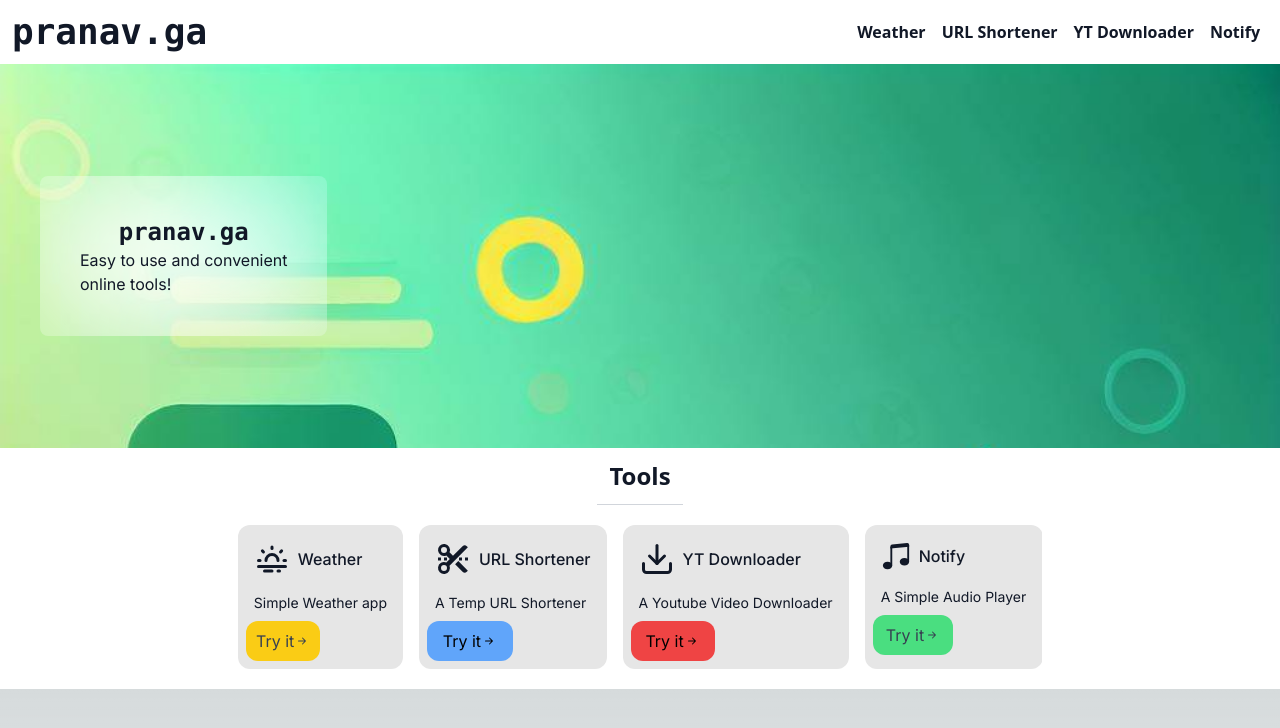
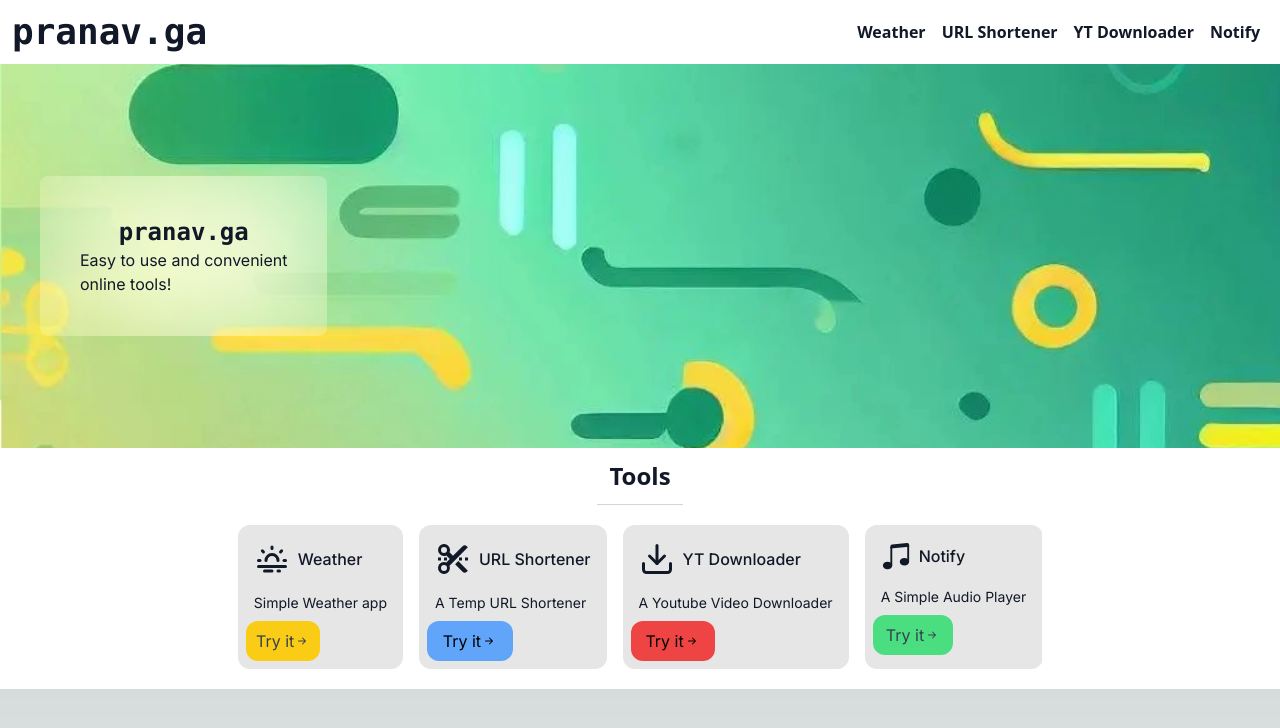
Before and after one commit to pranav-bot-code/pranav-ga, a Next.js app: page / in a window 1280 px wide. Shown: the top 728 px of the page. Built offline with nearby package versions, Linux system fonts and the light colour scheme.

Commit message:
optimization

```diff
--- a/app/page.js
+++ b/app/page.js
@@ -32,7 +32,7 @@
           </a>
         </div>
       </div>
-      <div className="flex items-center justify-center md:justify-normal h-96 bg-cover bg-[url('/background-1.jpeg')]">
+      <div className="flex items-center justify-center md:justify-normal h-96 bg-cover bg-[url('/background-1.webp')]">
         <div className="p-10 m-10 items-center flex-col backdrop-blur-3xl backdrop-brightness-150 rounded-lg flex">
           <h1 className="text-2xl font-mono font-bold">pranav.ga</h1>
           <p>Easy to use and convenient <br></br>online tools!</p>
```
Also changed, not shown: public/background-1.jpeg (deleted), public/background-1.webp (added).
